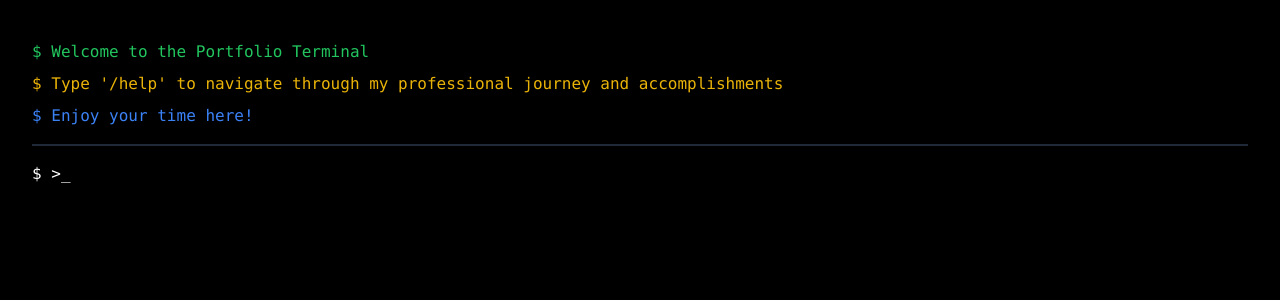
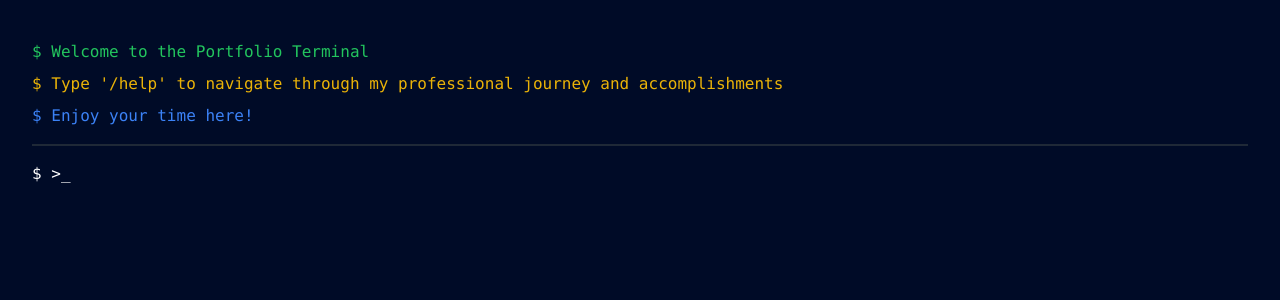
Before and after one commit to tkattkat/terminal-portfolio, a Next.js app: page / in a window 1280 px wide. Shown: the top 300 px of the page. Built offline with nearby package versions, Linux system fonts and the light colour scheme.

Commit message:
update background colors

```diff
--- a/app/page.tsx
+++ b/app/page.tsx
@@ -61,7 +61,7 @@ export default function Component() {
   };
 
   return (
-    <section className="w-full h-screen bg-black text-white p-8">
+    <section className="w-full h-screen text-white p-8" style={{backgroundColor: '#000B27'}}>
       {commandHistory.map((line, index) => (
         <pre key={index} className={`font-mono ${line.color} mt-2`}>
           <code>{`$ ${line.text}`}</code>
@@ -72,7 +72,8 @@ export default function Component() {
         <code>{`$ >_`}</code>
         <input
           aria-label="Terminal Input"
-          className="bg-black text-white ml-2 outline-none focus:outline-none"
+          className=" text-white ml-2 outline-none focus:outline-none"
+          style={{backgroundColor: '#000B27'}}
           type="text"
           value={inputCommand}
           onChange={(e) => setInputCommand(e.target.value)}
```
